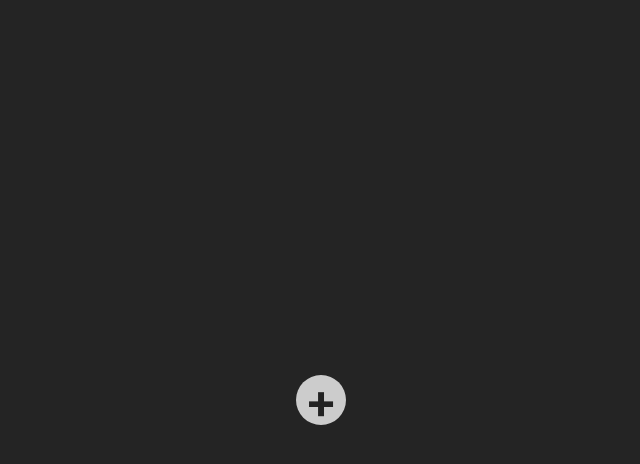
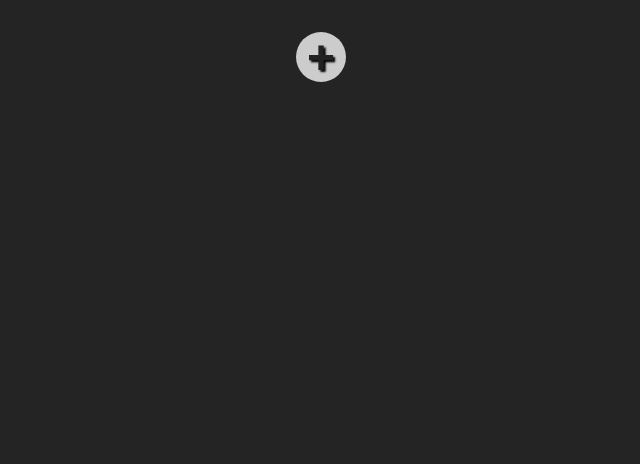
Before and after one commit to horaciosdev/react-notes, a React (Vite) app: page / in a window 1280 px wide. Shown: the top 464 px of the page, without its empty margins (319-959 px from the left). Built offline with nearby package versions, Linux system fonts and the light colour scheme.

Commit message:
style: sjustados alguns estilos globais

```diff
--- a/src/index.css
+++ b/src/index.css
@@ -1,7 +1,6 @@
 :root {
   font-family: Inter, system-ui, Avenir, Helvetica, Arial, sans-serif;
-  line-height: 1.5;
-  font-weight: 400;
+  font-size: 16px;
 
   color-scheme: light dark;
   color: rgba(255, 255, 255, 0.87);
@@ -14,43 +13,25 @@
   -webkit-text-size-adjust: 100%;
 }
 
-a {
-  font-weight: 500;
-  color: #646cff;
-  text-decoration: inherit;
-}
-a:hover {
-  color: #535bf2;
-}
-
-body {
+* {
   margin: 0;
-  display: flex;
-  place-items: center;
-  min-width: 320px;
-  min-height: 100vh;
-}
-
-h1 {
-  font-size: 3.2em;
-  line-height: 1.1;
+  padding: 0;
+  box-sizing: border-box;
 }
 
 button {
-  border-radius: 8px;
-  border: 1px solid transparent;
-  padding: 0.6em 1.2em;
+  cursor: pointer;
+  padding: 10px;
+  font-weight: bold;
+  text-shadow: 2px 2px 2px #000;
   font-size: 1em;
-  font-weight: 500;
-  font-family: inherit;
-  background-color: #1a1a1a;
-  cursor: pointer;
-  transition: border-color 0.25s;
 }
-button:hover {
-  border-color: #646cff;
+
+a {
+  text-decoration: inherit;
 }
-button:focus,
-button:focus-visible {
-  outline: 4px auto -webkit-focus-ring-color;
+
+input,
+textarea {
+  padding: 5px;
 }
```
